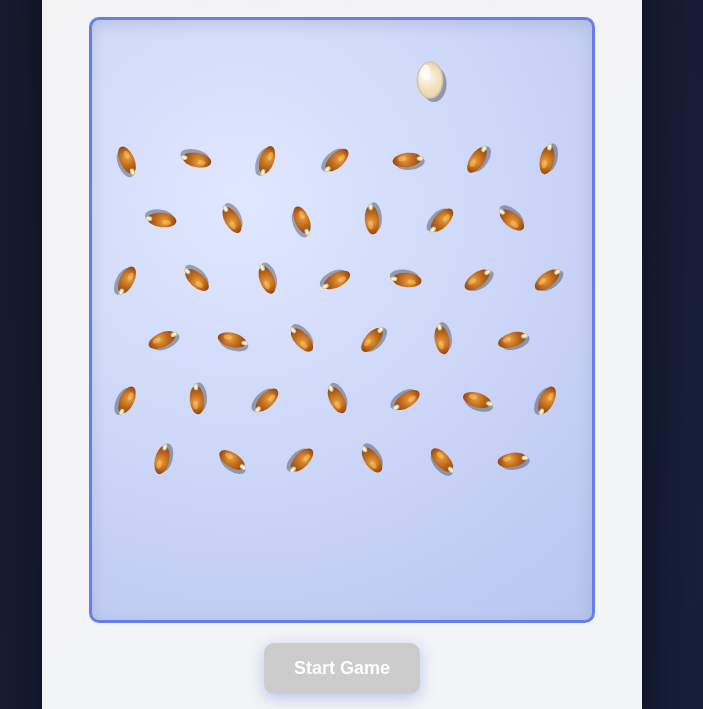
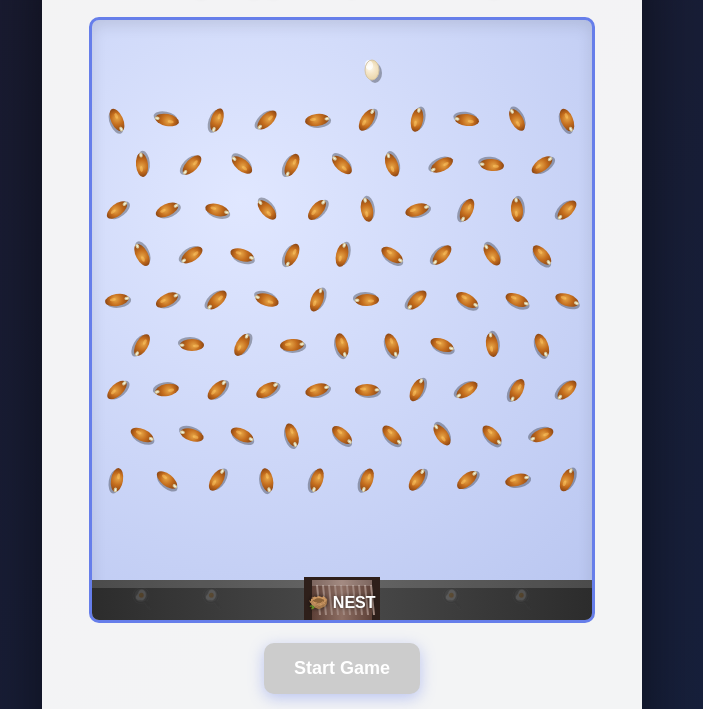
Before and after one commit to trodersark/ball-drop-game, a website: page public/index.html in a window 1280 px wide. Both pictures are taken after a click on the button "Start Game". Shown: the part 91-800 px from the top of the page, without its empty margins (298-1001 px from the left). Drawn offline with Linux system fonts and the light colour scheme.

Commit message:
Update index.html

```diff
--- a/public/index.html
+++ b/public/index.html
@@ -110,46 +110,47 @@
         let gamesPlayed = 0;
         let gameOver = false;
 
-        const BALL_RADIUS = 18;
-        const BALL_SPEED = 8;
-        const GRAVITY = 0.4;
-        const HOLE_WIDTH = 50;
+        const BALL_RADIUS = 10;
+        const BALL_SPEED = 6;
+        const GRAVITY = 0.3;
+        const HOLE_WIDTH = 60;
         const HOLE_Y = canvas.height - 40;
 
-        const PEG_RADIUS = 12;
-        const PEG_ROWS = 6;
-        const PEG_COLS = 7;
+        const PEG_RADIUS = 10;
+        const PEG_ROWS = 9;
+        const PEG_COLS = 10;
         const pegs = [];
 
         function createPegs() {
-            const startY = 140;
-            const spacingY = 60;
-            const spacingX = 70;
+            const startY = 100;
+            const spacingY = 45;
+            const spacingX = 50;
 
             for (let row = 0; row < PEG_ROWS; row++) {
                 const cols = row % 2 === 0 ? PEG_COLS : PEG_COLS - 1;
-                const offsetX = row % 2 === 0 ? 35 : 70;
+                const offsetX = row % 2 === 0 ? 25 : 50;
 
                 for (let col = 0; col < cols; col++) {
                     const x = offsetX + col * spacingX;
                     const y = startY + row * spacingY;
                     const rotation = Math.random() * Math.PI * 2;
-                    pegs.push({ x, y, radius: PEG_RADIUS, rotation });
+                    pegs.push({ x, y, radius: PEG_RADIUS, rotation, lastHit: 0 });
                 }
             }
         }
         createPegs();
 
+        let frameCount = 0;
+
         class Ball {
             constructor() {
                 this.x = canvas.width / 2;
-                this.y = 60;
+                this.y = 50;
                 this.vx = BALL_SPEED;
                 this.vy = 0;
                 this.radius = BALL_RADIUS;
                 this.dropped = false;
                 this.rotation = 0;
-                this.hitPegs = [];
             }
 
             update() {
@@ -164,32 +165,37 @@
                     this.y += this.vy;
                     this.rotation += this.vx * 0.05;
 
-                    for (let i = 0; i < pegs.length; i++) {
-                        const peg = pegs[i];
+                    // Limit max speed
+                    if (this.vy > 10) this.vy = 10;
+
+                    for (let peg of pegs) {
                         const dx = this.x - peg.x;
                         const dy = this.y - peg.y;
                         const distance = Math.sqrt(dx * dx + dy * dy);
 
-                        if (distance < this.radius + peg.radius) {
+                        // Check collision and cooldown
+                        if (distance < this.radius + peg.radius && frameCount - peg.lastHit > 10) {
+                            peg.lastHit = frameCount;
+
                             const angle = Math.atan2(dy, dx);
 
-                            // Push egg away from peg
-                            this.x = peg.x + Math.cos(angle) * (this.radius + peg.radius + 5);
-                            this.y = peg.y + Math.sin(angle) * (this.radius + peg.radius + 5);
+                            // Push egg completely outside peg
+                            this.x = peg.x + Math.cos(angle) * (this.radius + peg.radius + 3);
+                            this.y = peg.y + Math.sin(angle) * (this.radius + peg.radius + 3);
 
-                            // Bounce with randomness - always go down
-                            this.vx = Math.cos(angle) * 3 + (Math.random() - 0.5) * 4;
-                            this.vy = Math.abs(Math.sin(angle) * 2) + 2;
+                            // Random bounce direction, but always moving down
+                            this.vx = (Math.random() - 0.5) * 6;
+                            this.vy = 2 + Math.random() * 2;
                         }
                     }
 
                     if (this.x - this.radius < 0) {
                         this.x = this.radius;
-                        this.vx *= -0.8;
+                        this.vx = Math.abs(this.vx) * 0.8;
                     }
                     if (this.x + this.radius > canvas.width) {
                         this.x = canvas.width - this.radius;
-                        this.vx *= -0.8;
+                        this.vx = -Math.abs(this.vx) * 0.8;
                     }
 
                     if (this.y + this.radius >= HOLE_Y) {
@@ -207,7 +213,7 @@
 
                 // Shadow
                 ctx.beginPath();
-                ctx.ellipse(4, 4, this.radius * 0.7, this.radius, 0, 0, Math.PI * 2);
+                ctx.ellipse(3, 3, this.radius * 0.7, this.radius, 0, 0, Math.PI * 2);
                 ctx.fillStyle = 'rgba(0, 0, 0, 0.3)';
                 ctx.fill();
 
@@ -215,7 +221,7 @@
                 ctx.beginPath();
                 ctx.ellipse(0, 0, this.radius * 0.7, this.radius, 0, 0, Math.PI * 2);
 
-                const gradient = ctx.createRadialGradient(-5, -5, 0, 0, 0, this.radius);
+                const gradient = ctx.createRadialGradient(-3, -3, 0, 0, 0, this.radius);
                 gradient.addColorStop(0, '#fffef5');
                 gradient.addColorStop(0.5, '#f5e6c8');
                 gradient.addColorStop(1, '#e8d4a8');
@@ -225,7 +231,7 @@
 
                 // Highlight
                 ctx.beginPath();
-                ctx.ellipse(-5, -8, 6, 8, -0.3, 0, Math.PI * 2);
+                ctx.ellipse(-3, -5, 4, 5, -0.3, 0, Math.PI * 2);
                 ctx.fillStyle = 'rgba(255, 255, 255, 0.7)';
                 ctx.fill();
 
@@ -233,7 +239,7 @@
                 ctx.beginPath();
                 ctx.ellipse(0, 0, this.radius * 0.7, this.radius, 0, 0, Math.PI * 2);
                 ctx.strokeStyle = '#d4c4a4';
-                ctx.lineWidth = 1.5;
+                ctx.lineWidth = 1;
                 ctx.stroke();
 
                 ctx.restore();
@@ -266,7 +272,7 @@
 
             // Shadow
             ctx.beginPath();
-            ctx.ellipse(3, 3, radius * 1.2, radius * 0.6, 0, 0, Math.PI * 2);
+            ctx.ellipse(2, 2, radius * 1.2, radius * 0.6, 0, 0, Math.PI * 2);
             ctx.fillStyle = 'rgba(0, 0, 0, 0.3)';
             ctx.fill();
 
@@ -274,7 +280,7 @@
             ctx.beginPath();
             ctx.ellipse(0, 0, radius * 1.2, radius * 0.6, 0, 0, Math.PI * 2);
 
-            const gradient = ctx.createRadialGradient(-3, -2, 0, 0, 0, radius * 1.2);
+            const gradient = ctx.createRadialGradient(-2, -1, 0, 0, 0, radius * 1.2);
             gradient.addColorStop(0, '#e8a849');
             gradient.addColorStop(0.5, '#c46d1d');
             gradient.addColorStop(1, '#8b4513');
@@ -284,13 +290,13 @@
 
             // Highlight
             ctx.beginPath();
-            ctx.ellipse(-radius * 0.4, -radius * 0.15, radius * 0.35, radius * 0.2, 0, 0, Math.PI * 2);
+            ctx.ellipse(-radius * 0.4, -radius * 0.1, radius * 0.3, radius * 0.15, 0, 0, Math.PI * 2);
             ctx.fillStyle = 'rgba(255, 200, 100, 0.5)';
             ctx.fill();
 
             // Bone
             ctx.beginPath();
-            ctx.ellipse(radius * 1.1, 0, radius * 0.25, radius * 0.15, 0, 0, Math.PI * 2);
+            ctx.ellipse(radius * 1.0, 0, radius * 0.2, radius * 0.12, 0, 0, Math.PI * 2);
             ctx.fillStyle = '#f5f5dc';
             ctx.fill();
             ctx.strokeStyle = '#d4c8a0';
@@ -309,9 +315,31 @@
         function draw3DHole() {
             const center = canvas.width / 2;
 
+            // Frying pans (lose zones) - draw first
+            const panGradient = ctx.createLinearGradient(0, HOLE_Y, canvas.width, HOLE_Y);
+            panGradient.addColorStop(0, '#2c2c2c');
+            panGradient.addColorStop(0.5, '#4a4a4a');
+            panGradient.addColorStop(1, '#2c2c2c');
+
+            ctx.fillStyle = panGradient;
+            ctx.fillRect(0, HOLE_Y, center - HOLE_WIDTH / 2, 40);
+            ctx.fillRect(center + HOLE_WIDTH / 2, HOLE_Y, canvas.width - (center + HOLE_WIDTH / 2), 40);
+
+            // Pan shine
+            ctx.fillStyle = 'rgba(255, 255, 255, 0.15)';
+            ctx.fillRect(0, HOLE_Y, center - HOLE_WIDTH / 2, 8);
+            ctx.fillRect(center + HOLE_WIDTH / 2, HOLE_Y, canvas.width - (center + HOLE_WIDTH / 2), 8);
+
+            // Frying pan emojis
+            ctx.font = '20px Arial';
+            ctx.fillText('🍳', 50, HOLE_Y + 25);
+            ctx.fillText('🍳', 120, HOLE_Y + 25);
+            ctx.fillText('🍳', canvas.width - 70, HOLE_Y + 25);
+            ctx.fillText('🍳', canvas.width - 140, HOLE_Y + 25);
+
             // Nest border
-            ctx.fillStyle = '#3e2723';
-            ctx.fillRect(center - HOLE_WIDTH/2 - 5, HOLE_Y - 5, HOLE_WIDTH + 10, 40);
+            ctx.fillStyle = '#2e1f1a';
+            ctx.fillRect(center - HOLE_WIDTH/2 - 8, HOLE_Y - 3, HOLE_WIDTH + 16, 46);
 
             // Nest
             const nestGradient = ctx.createLinearGradient(center - HOLE_WIDTH/2, HOLE_Y, center + HOLE_WIDTH/2, HOLE_Y);
@@ -320,45 +348,41 @@
             nestGradient.addColorStop(1, '#5d4037');
 
             ctx.fillStyle = nestGradient;
-            ctx.fillRect(center - HOLE_WIDTH / 2, HOLE_Y, HOLE_WIDTH, 30);
+            ctx.fillRect(center - HOLE_WIDTH / 2, HOLE_Y, HOLE_WIDTH, 40);
 
+            // Nest straw texture
+            ctx.strokeStyle = '#a1887f';
+            ctx.lineWidth = 2;
+            for (let i = 0; i < 10; i++) {
+                const xPos = center - HOLE_WIDTH/2 + 5 + i * 6;
+                ctx.beginPath();
+                ctx.moveTo(xPos, HOLE_Y + 5);
+                ctx.lineTo(xPos + 3, HOLE_Y + 35);
+                ctx.stroke();
+            }
+
+            // Nest highlight
             ctx.fillStyle = 'rgba(255, 255, 255, 0.2)';
-            ctx.fillRect(center - HOLE_WIDTH / 2, HOLE_Y, HOLE_WIDTH, 5);
+            ctx.fillRect(center - HOLE_WIDTH / 2, HOLE_Y, HOLE_WIDTH, 6);
 
-            ctx.shadowColor = 'rgba(0, 0, 0, 0.5)';
-            ctx.shadowBlur = 3;
+            // Nest label
+            ctx.shadowColor = 'rgba(0, 0, 0, 0.7)';
+            ctx.shadowBlur = 4;
             ctx.fillStyle = '#fff';
-            ctx.font = 'bold 14px Arial';
+            ctx.font = 'bold 16px Arial';
             ctx.textAlign = 'center';
-            ctx.fillText('🪹 NEST', center, HOLE_Y + 20);
+            ctx.fillText('🪹 NEST', center, HOLE_Y + 28);
             ctx.shadowBlur = 0;
-
-            // Frying pans (lose zones)
-            const panGradient = ctx.createLinearGradient(0, HOLE_Y, canvas.width, HOLE_Y);
-            panGradient.addColorStop(0, '#2c2c2c');
-            panGradient.addColorStop(0.5, '#4a4a4a');
-            panGradient.addColorStop(1, '#2c2c2c');
-
-            ctx.fillStyle = panGradient;
-            ctx.fillRect(0, HOLE_Y, center - HOLE_WIDTH / 2, 30);
-            ctx.fillRect(center + HOLE_WIDTH / 2, HOLE_Y, canvas.width - (center + HOLE_WIDTH / 2), 30);
-
-            ctx.fillStyle = 'rgba(255, 255, 255, 0.1)';
-            ctx.fillRect(0, HOLE_Y, center - HOLE_WIDTH / 2, 5);
-            ctx.fillRect(center + HOLE_WIDTH / 2, HOLE_Y, canvas.width - (center + HOLE_WIDTH / 2), 5);
-
-            ctx.font = '16px Arial';
-            ctx.fillText('🍳', 60, HOLE_Y + 20);
-            ctx.fillText('🍳', canvas.width - 60, HOLE_Y + 20);
         }
 
         function gameLoop() {
+            frameCount++;
             ctx.clearRect(0, 0, canvas.width, canvas.height);
 
-            if (gameOver) {
-                draw3DHole();
-            }
+            // Always draw the bottom zone
+            draw3DHole();
 
+            // Draw pegs
             drawPegs();
 
             if (ball && gameActive) {
@@ -390,6 +414,8 @@
             }
         });
 
+        // Initial draw
+        draw3DHole();
         drawPegs();
     </script>
 </body>
```
